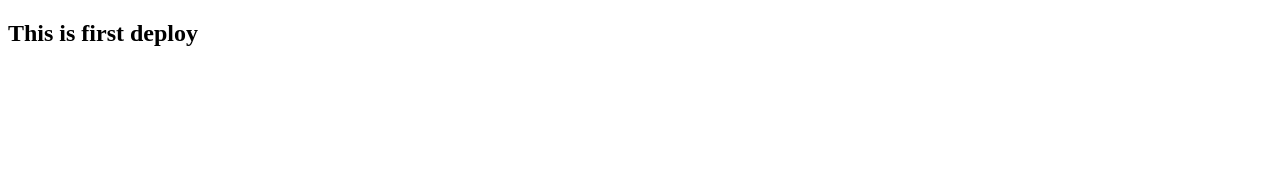
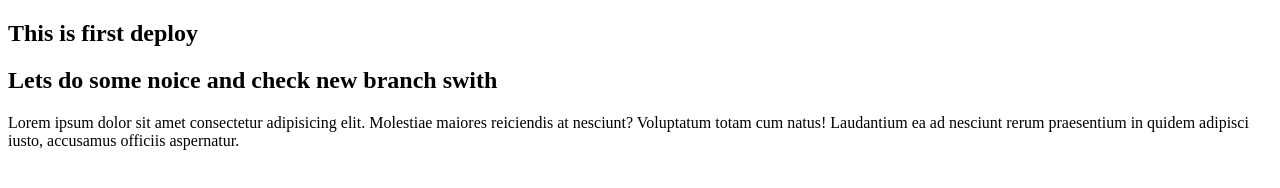
Before and after one commit to ssvyatoss/Node_server, a website: page index.html in a window 1280 px wide. Drawn offline with Linux system fonts and the light colour scheme.

Commit message:
firstCmdUsageCommit

```diff
--- a/index.html
+++ b/index.html
@@ -1,15 +1,22 @@
 <!DOCTYPE html>
 <html lang="en">
   <head>
-    <meta charset="UTF-8">
-    <meta http-equiv="X-UA-Compatible" content="IE=edge">
-    <meta name="viewport" content="width=device-width, initial-scale=1.0">
+    <meta charset="UTF-8" />
+    <meta http-equiv="X-UA-Compatible" content="IE=edge" />
+    <meta name="viewport" content="width=device-width, initial-scale=1.0" />
     <title>Document</title>
   </head>
   <body>
     <section>
       <div>
         <h1>This is first deploy</h1>
+        <h2>Lets do some noice and check new branch swith</h2>
+        <p>
+          Lorem ipsum dolor sit amet consectetur adipisicing elit. Molestiae
+          maiores reiciendis at nesciunt? Voluptatum totam cum natus! Laudantium
+          ea ad nesciunt rerum praesentium in quidem adipisci iusto, accusamus
+          officiis aspernatur.
+        </p>
       </div>
     </section>
   </body>
```
Lines whose indentation alone changed are shown as unchanged.
